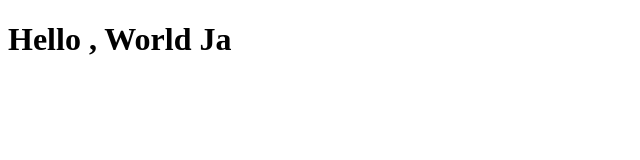
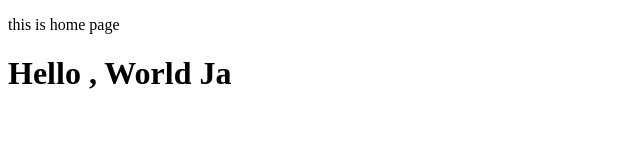
Before and after one commit to phetnaphan96/learn-git, a plain HTML site: page index.html in a window 1280 px wide. Shown: the whole page, without its empty margins (0-640 px from the left). Drawn offline with Linux system fonts and the light colour scheme.

Commit message:
add code

```diff
--- a/index.html
+++ b/index.html
@@ -5,6 +5,7 @@
     <meta http-equiv="X-UA-Compatible" content="IE=edge">
     <meta name="viewport" content="width=device-width, inital-scale=1.0">
     <title>Learn Git</title>
+    <p>this is home page</p>
 </head>
 <body>
     <h1>Hello , World Ja</h1>
--- a/style.css
+++ b/style.css
@@ -0,0 +1,5 @@
+* {
+    margin: 0 ;
+    padding: 0;
+    box-sizing: border-box;
+}
```
